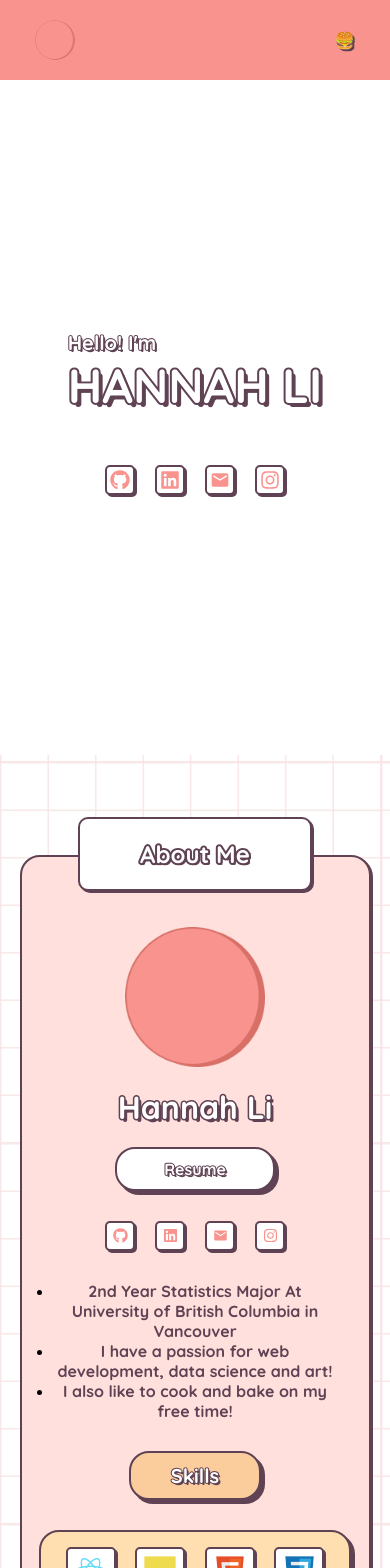
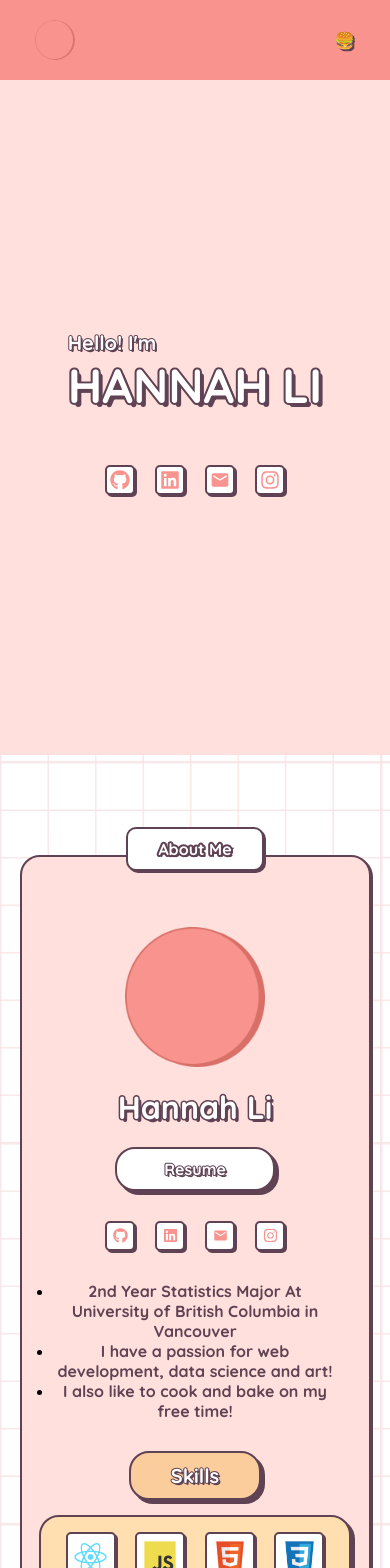
Before and after one commit to Hannahli6/hannahli6.github.io, a React (Create React App) app in the folder personal-website/: page / in a window 390 px wide. Shown: the top 1568 px of the page. Built offline with nearby package versions, Linux system fonts and the light colour scheme.

Commit message:
changed section title mobile size

```diff
--- a/personal-website/src/components/about/about.css
+++ b/personal-website/src/components/about/about.css
@@ -1,4 +1,4 @@
-.about{
+.about {
   background-color: var(--lightPink);
   position: relative;
   width: 100%;
@@ -7,13 +7,13 @@
   box-shadow: 2px 2px 0px var(--brown);
 }
 
-.about-content{
+.about-content {
   padding: 10% 5%;
   display: flex;
   justify-content: space-between;
   gap: 10%;
 }
-.profile-card{
+.profile-card {
   display: flex;
   flex-direction: column;
   align-items: center;
@@ -21,10 +21,10 @@
   gap: 20px;
   flex: 1;
 }
-.profile-card img{
+.profile-card img {
   width: 70%;
 }
-.resume-btn{
+.resume-btn {
   border: 2px var(--brown) solid;
   box-shadow: 4px 4px 0px var(--brown);
   border-radius: 20px;
@@ -32,27 +32,26 @@
   padding: 10px 40px;
   width: 80%;
 }
-.description{
+.description {
   flex: 2;
   display: flex;
   flex-direction: column;
   gap: 30px;
 }
 
-.skills-title{
+.skills-title {
   border: 2px var(--brown) solid;
   box-shadow: 4px 4px 0px var(--brown);
   border-radius: 20px;
   background-color: var(--deepYellow);
   padding: 10px 40px;
-    /* width: 20%; */
   display: flex;
   justify-content: center;
   align-items: center;
   max-width: 180px;
 }
 
-.skills{
+.skills {
   display: grid;
   grid-template-columns: repeat(auto-fill, 15%);
   flex-wrap: wrap;
@@ -64,24 +63,27 @@
   border: 2px var(--brown) solid;
   box-shadow: 4px 4px 0px var(--brown);
   border-radius: 20px;
-    justify-content: space-between
+  justify-content: space-between;
 }
 
-
-@media only screen and (max-width: 768px) {
-    .about-content{
+@media only screen and (max-width: 425px) {
+  .about-content {
     flex-direction: column;
     align-items: center;
     gap: 20px;
     padding: 20% 5% 10% 5%;
   }
-    .description{
+  .description {
     text-align: center;
     justify-content: center;
     align-items: center;
 
-        ul{
+    ul {
       max-width: 90%;
+    }
+
+    .skills-title {
+      margin-bottom: -15px;
     }
   }
 }
--- a/personal-website/src/components/landing/landing.css
+++ b/personal-website/src/components/landing/landing.css
@@ -33,7 +33,7 @@
 
 @media only screen and (max-width: 768px) {
     .landing{
-        background-color: var(--white);
+        background-color: var(--lightPink);
     }
     .line{
         display: none;
--- a/personal-website/src/components/sectionTitle/sectionTitle.css
+++ b/personal-website/src/components/sectionTitle/sectionTitle.css
@@ -15,3 +15,13 @@
     justify-content: center;
     top: -40px;
 }
+
+@media only screen and (max-width: 425px) {
+    .sectionTitle{
+        padding: 10px 30px;
+        font-size: var(--font-size-);  /* 16px */
+    }
+    .sectionTitleWrapper{
+        top: -30px;
+    }
+  }
```
Lines whose indentation alone changed are shown as unchanged.
